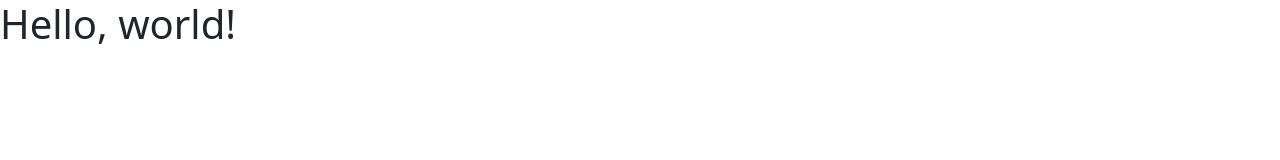
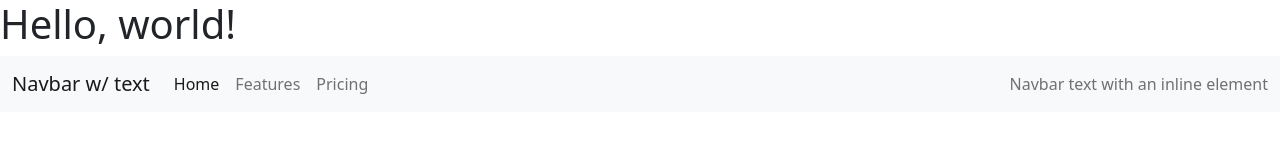
Before and after one commit to sksandilya/portfolio, a plain HTML site: page index.html in a window 1280 px wide. Drawn offline with nearby package versions, Linux system fonts and the light colour scheme.

Commit message:
added index.html

```diff
--- a/index.html
+++ b/index.html
@@ -23,5 +23,29 @@
     <script src="https://cdn.jsdelivr.net/npm/@popperjs/core@2.10.2/dist/umd/popper.min.js" integrity="sha384-7+zCNj/IqJ95wo16oMtfsKbZ9ccEh31eOz1HGyDuCQ6wgnyJNSYdrPa03rtR1zdB" crossorigin="anonymous"></script>
     <script src="https://cdn.jsdelivr.net/npm/bootstrap@5.1.3/dist/js/bootstrap.min.js" integrity="sha384-QJHtvGhmr9XOIpI6YVutG+2QOK9T+ZnN4kzFN1RtK3zEFEIsxhlmWl5/YESvpZ13" crossorigin="anonymous"></script>
     -->
+    <nav class="navbar navbar-expand-lg navbar-light bg-light">
+        <div class="container-fluid">
+          <a class="navbar-brand" href="#">Navbar w/ text</a>
+          <button class="navbar-toggler" type="button" data-bs-toggle="collapse" data-bs-target="#navbarText" aria-controls="navbarText" aria-expanded="false" aria-label="Toggle navigation">
+            <span class="navbar-toggler-icon"></span>
+          </button>
+          <div class="collapse navbar-collapse" id="navbarText">
+            <ul class="navbar-nav me-auto mb-2 mb-lg-0">
+              <li class="nav-item">
+                <a class="nav-link active" aria-current="page" href="#">Home</a>
+              </li>
+              <li class="nav-item">
+                <a class="nav-link" href="#">Features</a>
+              </li>
+              <li class="nav-item">
+                <a class="nav-link" href="#">Pricing</a>
+              </li>
+            </ul>
+            <span class="navbar-text">
+              Navbar text with an inline element
+            </span>
+          </div>
+        </div>
+      </nav>
   </body>
 </html>
```
